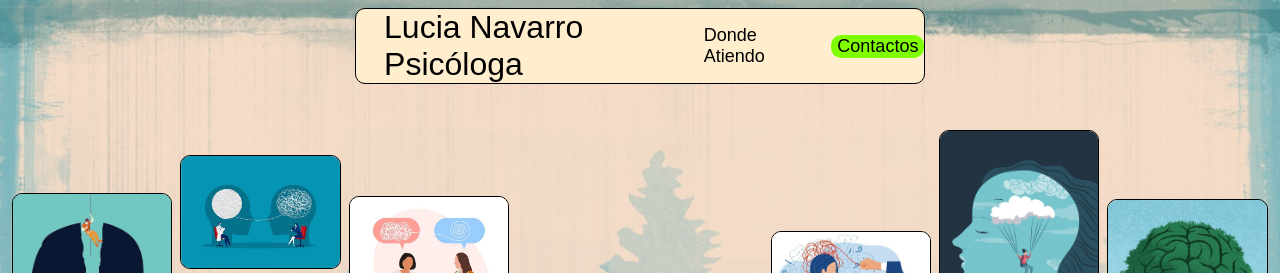
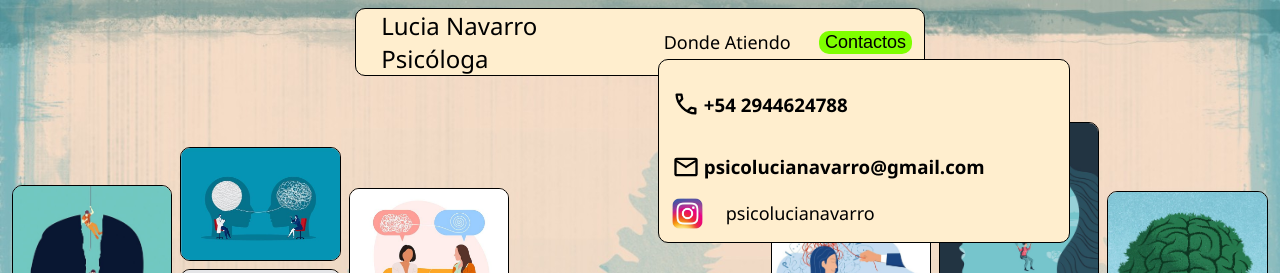
Before and after one commit to AlenCrayt/AlenCrayt.github.io, a website: page index.html in a window 1280 px wide. Both pictures are taken after a click on the button "Contactos". Shown: the top 273 px of the page. Drawn offline with Linux system fonts and the light colour scheme.

Commit message:
Cambiado fuente de palabras de pagina, ajustado titulo de barra de navegacion, cambiado eventos de etiquetas html para que el panel de contactos se mantenga visible si el mouse del usuario esta encima de este, etc.

```diff
--- a/index.html
+++ b/index.html
@@ -8,22 +8,50 @@
   </head>
   <body>
     <nav class="barra_navegacion">
-      <a id="titulo" href="./index.html">Lucia Navarro Psicóloga</a>
+      <div>
+        <a class="titulo" href="./index.html">Lucia Navarro</a>
+        <a class="titulo" href="./index.html">Psicóloga</a>
+      </div>
       <a href="./paginas/atiendo.html">Donde Atiendo</a>
-      <button
-        onmouseenter="contactos_visible()"
-        onmouseleave="contactos_novisible()"
+      <button onmouseenter="contactos_visible()">Contactos</button>
+      <article id="panel_contactos" onmouseleave="contactos_novisible()">
+        <div>
+          <svg
+            xmlns="http://www.w3.org/2000/svg"
+            height="28px"
+            viewBox="0 -960 960 960"
+            width="28px"
+            fill="#000000"
           >
-        Contactos
-      </button>
-    </nav>
-    <article id="panel_contactos">
+            <path
+              d="M798-120q-125 0-247-54.5T329-329Q229-429 174.5-551T120-798q0-18 12-30t30-12h162q14 0 25 9.5t13 22.5l26 140q2 16-1 27t-11 19l-97 98q20 37 47.5 71.5T387-386q31 31 65 57.5t72 48.5l94-94q9-9 23.5-13.5T670-390l138 28q14 4 23 14.5t9 23.5v162q0 18-12 30t-30 12ZM241-600l66-66-17-94h-89q5 41 14 81t26 79Zm358 358q39 17 79.5 27t81.5 13v-88l-94-19-67 67ZM241-600Zm358 358Z"
+            />
+          </svg>
           <h1>+54 2944624788</h1>
+        </div>
+        <div>
+          <svg
+            xmlns="http://www.w3.org/2000/svg"
+            height="28px"
+            viewBox="0 -960 960 960"
+            width="28px"
+            fill="#000000"
+          >
+            <path
+              d="M160-160q-33 0-56.5-23.5T80-240v-480q0-33 23.5-56.5T160-800h640q33 0 56.5 23.5T880-720v480q0 33-23.5 56.5T800-160H160Zm320-280L160-640v400h640v-400L480-440Zm0-80 320-200H160l320 200ZM160-640v-80 480-400Z"
+            />
+          </svg>
           <h1>psicolucianavarro@gmail.com</h1>
+        </div>
+        <div>
+          <img src="imagenes/logo_instagram.png" alt="Imagen no disponible" />
           <a href="https://www.instagram.com/psicolucianavarro/"
             >psicolucianavarro</a
           >
+        </div>
       </article>
+    </nav>
+
     <article class="seccion_introduccion">
       <div class="columna_imagenes">
         <img src="/imagenes/galeria_plano_1.jpg" alt="Imagen no disponible" />
--- a/input.scss
+++ b/input.scss
@@ -11,7 +11,7 @@ body {
   //background-color: floralwhite;
   background-image: url(./imagenes/fondo_pagina.jpg);
   background-size: contain;
-  font-family: Arial, Helvetica, sans-serif;
+  font-family: "Segoe UI", Tahoma, Geneva, Verdana, sans-serif;
   @include flex_center;
   flex-direction: column;
 }
@@ -25,8 +25,8 @@ body {
   h3 {
     margin-right: 3%;
   }
-  #titulo {
-    font-size: xx-large;
+  .titulo {
+    font-size: x-large;
   }
   a {
     color: black;
@@ -48,11 +48,23 @@ body {
   background-color: $color_fondo_elementos;
   border: $borde_linea_negra;
   border-radius: 10px;
-  margin-top: 1%;
-  margin-left: 40%;
-  margin-bottom: 162%;
-  padding: 2%;
+  padding: 1%;
+  margin-top: 17%;
+  margin-left: 35%;
+  width: 30%;
   visibility: hidden;
+  div {
+    display: flex;
+    align-items: center;
+    svg {
+      margin-right: 1%;
+    }
+    img {
+      width: 8%;
+      height: 8%;
+      margin-right: 1%;
+    }
+  }
 }
 
 #panel_contactos_atiendo {
@@ -60,11 +72,23 @@ body {
   background-color: $color_fondo_elementos;
   border: $borde_linea_negra;
   border-radius: 10px;
-  margin-top: 1%;
-  margin-bottom: 90%;
+  margin-bottom: 88%;
   margin-left: 36%;
-  padding: 2%;
+  padding: 1%;
+  width: 30%;
   visibility: hidden;
+  div {
+    display: flex;
+    align-items: center;
+    svg {
+      margin-right: 1%;
+    }
+    img {
+      width: 8%;
+      height: 8%;
+      margin-right: 1%;
+    }
+  }
 }
 
 .seccion_introduccion {
--- a/script.ts
+++ b/script.ts
@@ -11,6 +11,7 @@ document.addEventListener("DOMContentLoaded", () => {
 function contactos_visible() {
   contactos1.style.visibility = "visible";
 }
+
 function contactos_novisible() {
   contactos1.style.visibility = "hidden";
 }
```
Also changed, not shown: paginas/atiendo.html (+37 -7 lines), imagenes/logo_instagram.png (added), output.css, 1 other file. Lines whose indentation alone changed are shown as unchanged.
